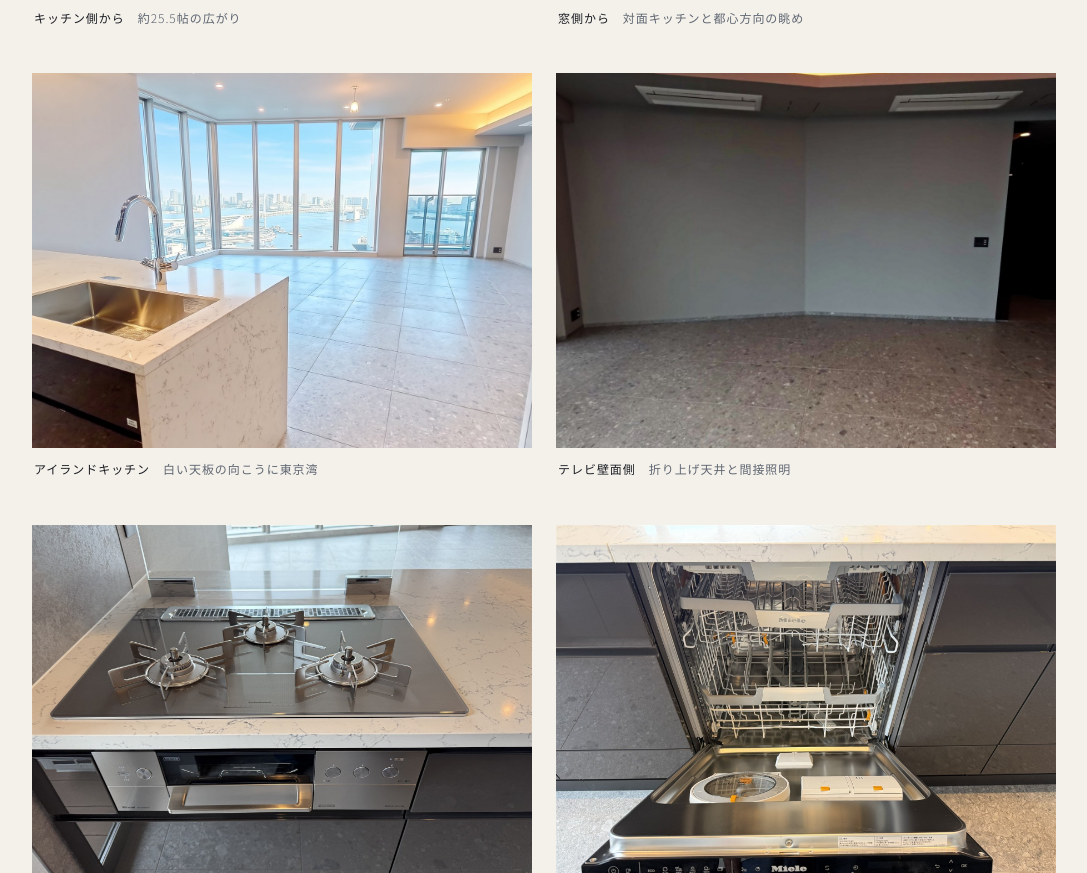
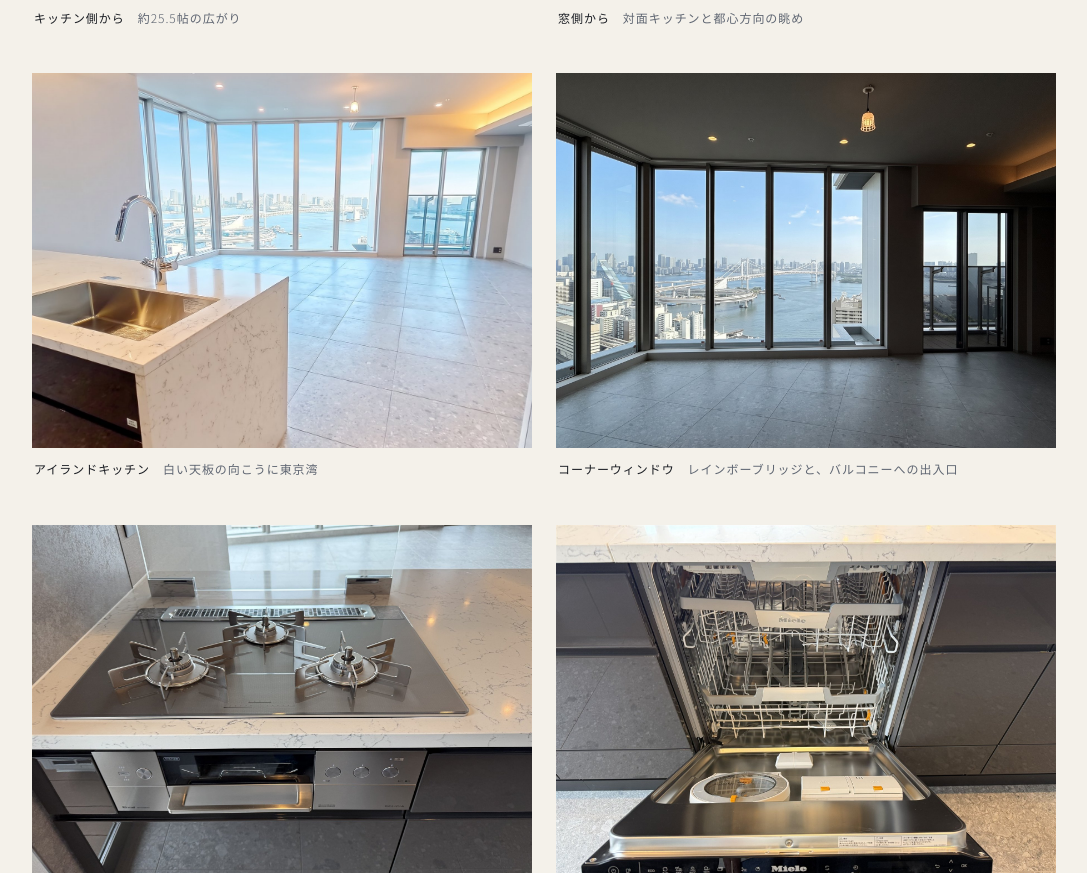
Before and after one commit to tokyo-estate/livio-tower-shinagawa-3415, a plain HTML site: page index.html in a window 1280 px wide. Shown: the part 7314-8187 px from the top of the page, without its empty margins (96-1183 px from the left). Drawn offline with Linux system fonts and the light colour scheme.

Commit message:
Update site

```diff
--- a/index.html
+++ b/index.html
@@ -348,7 +348,7 @@ figcaption .d{display:none}
       </div>
       <div class="grid grid-d2 rv">
         <figure class="zoom"><img src="img/u04_kitchen_island.jpg" width="1800" height="1005" loading="lazy" alt="アイランドキッチン"><figcaption><span class="t">アイランドキッチン</span><span class="d">　白い天板の向こうに東京湾</span></figcaption></figure>
-        <figure class="zoom"><img src="img/u05_ldk_tv_wall.jpg" width="1600" height="900" loading="lazy" alt="テレビ壁面側"><figcaption><span class="t">テレビ壁面側</span><span class="d">　折り上げ天井と間接照明</span></figcaption></figure>
+        <figure class="zoom"><img src="img/u05_ldk_corner_bay.jpg" width="1800" height="1344" loading="lazy" alt="コーナーウィンドウとバルコニー"><figcaption><span class="t">コーナーウィンドウ</span><span class="d">　レインボーブリッジと、バルコニーへの出入口</span></figcaption></figure>
       </div>
       <div class="grid grid-2 grid-d2 rv">
         <figure class="zoom"><img src="img/u06_kitchen_stove.jpg" width="1800" height="1350" loading="lazy" alt="ガラストップコンロ"><figcaption><span class="t">ガラストップコンロ</span><span class="d">　石目調カウンター</span></figcaption></figure>
```
Also changed, not shown: img/u05_ldk_corner_bay.jpg (added), img/u05_ldk_tv_wall.jpg (deleted).
